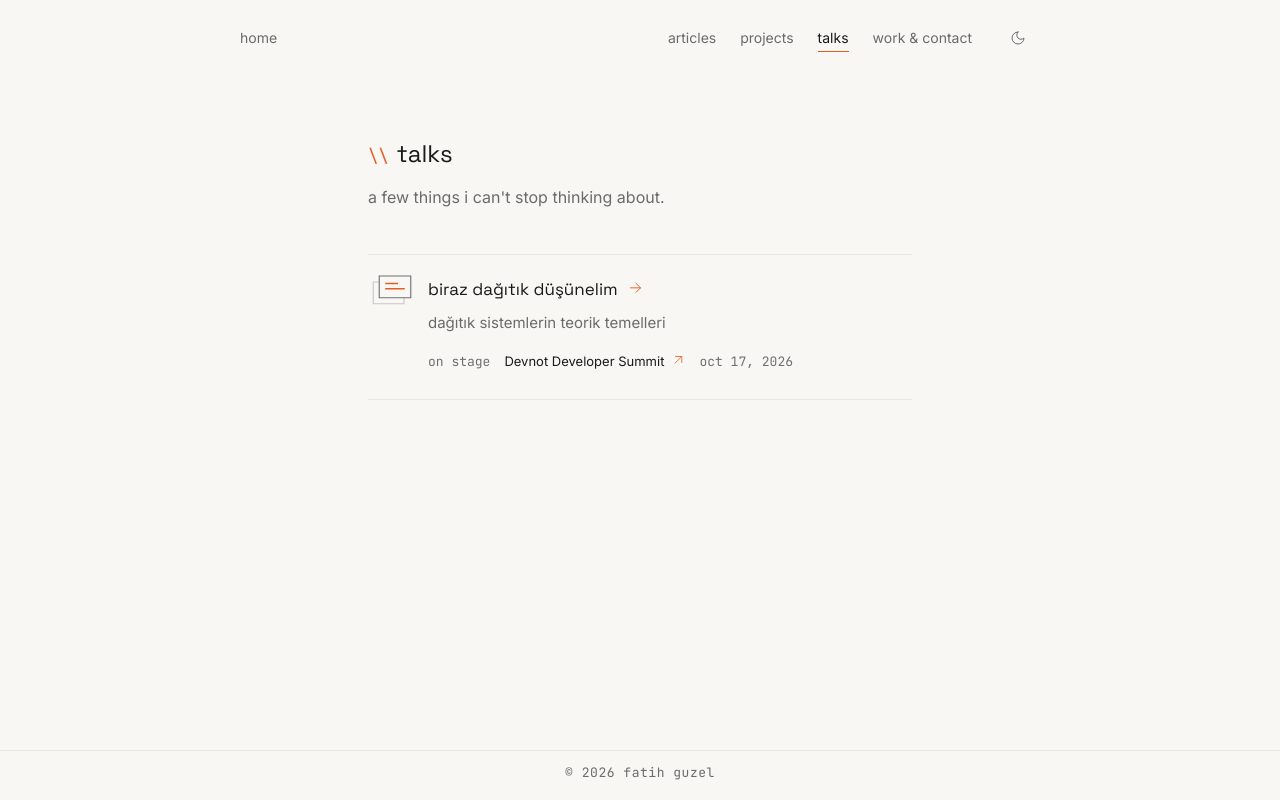
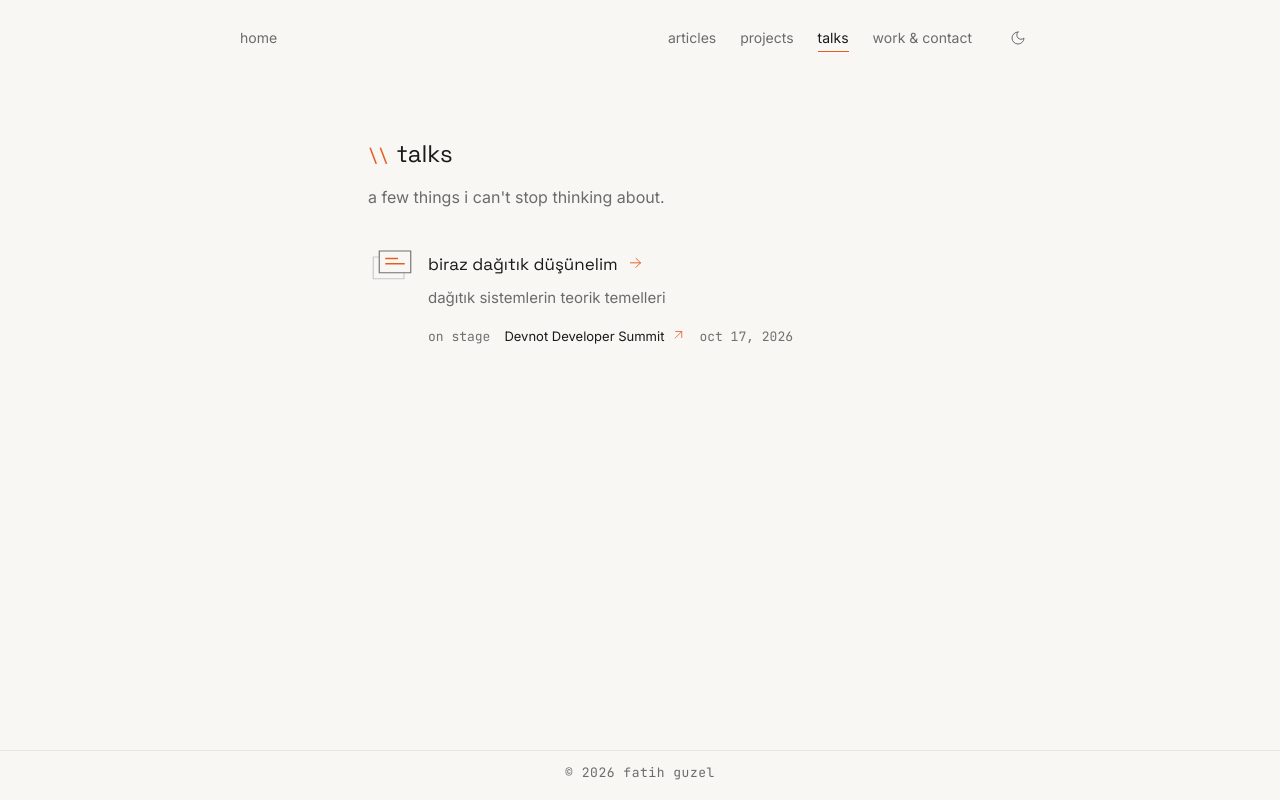
Before and after one commit to fatihguzeldev/fatihguzel.dev, a Next.js app: page /talks in a window 1280 px wide. Built offline with nearby package versions, Linux system fonts and the light colour scheme.

Commit message:
style: separate talk items with spacing

```diff
--- a/src/features/talks/catalog/TalksCatalog.module.css
+++ b/src/features/talks/catalog/TalksCatalog.module.css
@@ -9,6 +9,8 @@
   list-style: none;
 }
 .list {
+  display: grid;
+  gap: var(--content-list-gap);
   margin-top: var(--page-list-start-gap);
 }
 .item {
@@ -17,11 +19,6 @@
     calc(var(--content-body-gap-lg) * 2)
     minmax(0, 1fr);
   column-gap: var(--content-card-gap);
-  padding-block: var(--content-body-gap-lg);
-  border-top: var(--line-thin) solid var(--border);
-}
-.item:last-child {
-  border-bottom: var(--line-thin) solid var(--border);
 }
 .itemMark {
   display: flex;
@@ -135,7 +132,6 @@
 .empty {
   margin: 0;
   padding-block: var(--section-item-gap);
-  border-block: var(--line-thin) solid var(--border);
   color: var(--text-muted);
 }
 
```
